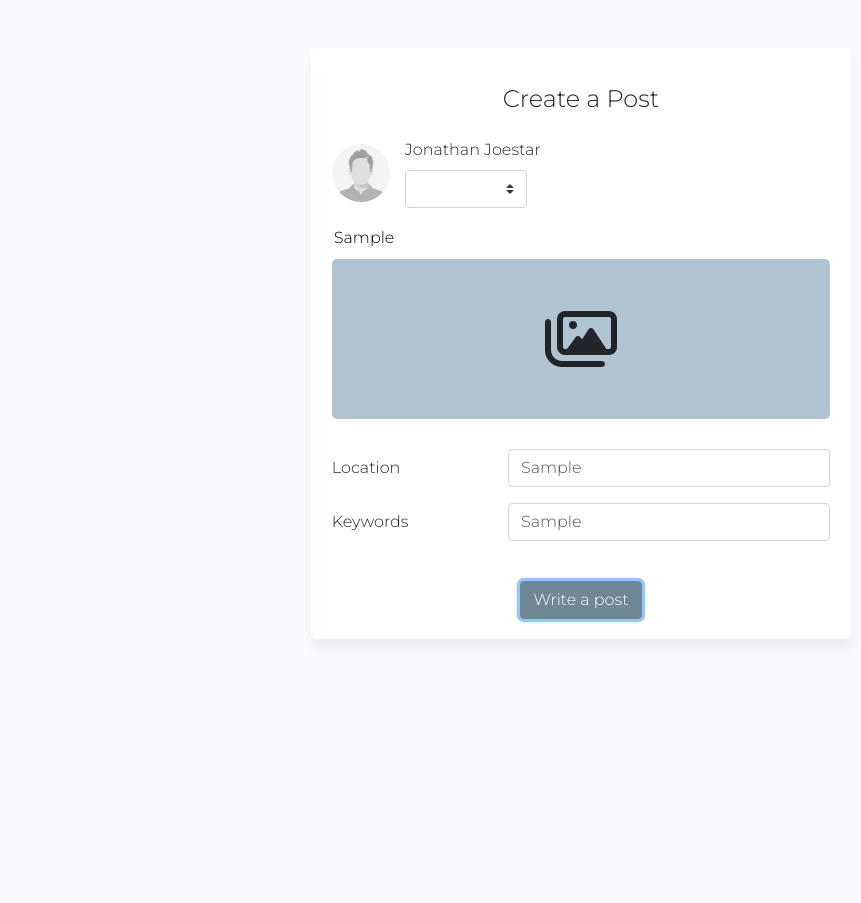
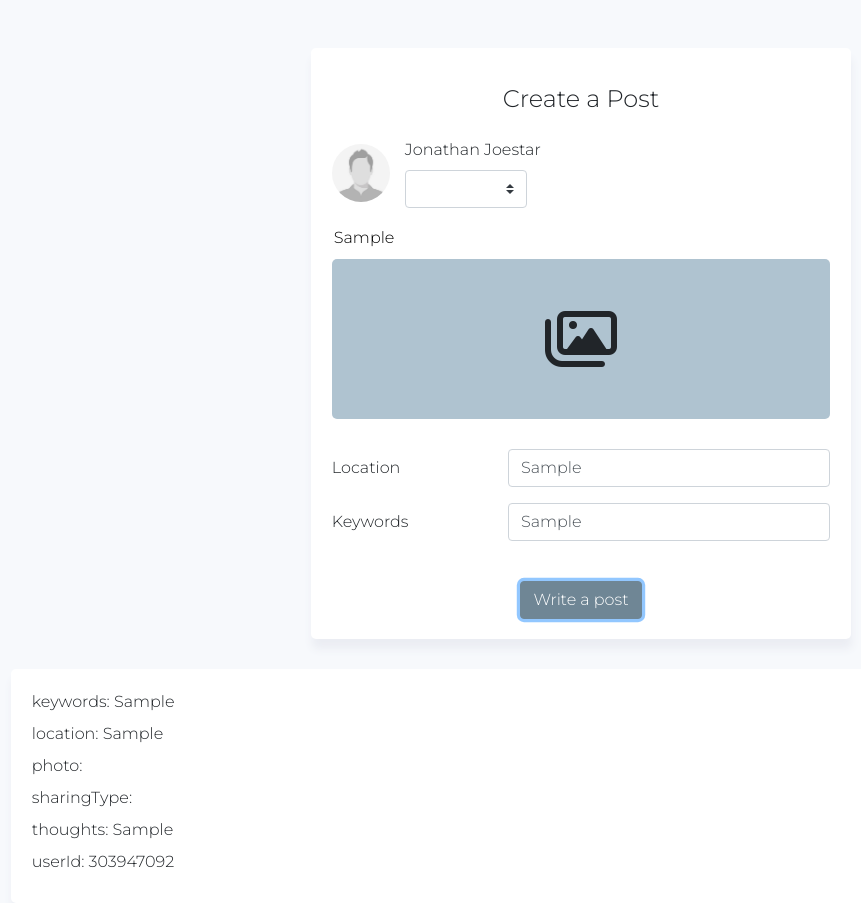
Before and after one commit to Cyangen/lifebonderTest, an Angular app: page / in a window 1280 px wide. Both pictures are taken after typing "Sample", "Sample", "Sample" into the empty fields and a click on the button "Write a post". Shown: the whole page, without its empty margins (59-920 px from the left). Before the commit the page ends 800 px from the top, so only its background shows below. Built offline with nearby package versions, Linux system fonts and the light colour scheme.

Commit message:
display data

```diff
--- a/src/app/app.component.html
+++ b/src/app/app.component.html
@@ -33,7 +33,7 @@
         <!--text input-->
         <div class="row">
           <div class="col-12">
-            <textarea ngModel class="form__thoughts-input" type="text" name="thoughts-input" id="thoughts-input" rows="1" cols="50" placeholder="Jonathan, what are you thinking?"></textarea>
+            <textarea ngModel class="form__thoughts-input" type="text" name="thoughts" id="thoughts-input" rows="1" cols="50" placeholder="Jonathan, what are you thinking?"></textarea>
           </div>
         </div>
 
@@ -43,7 +43,7 @@
             <label for="upload-photo" class="upload-label">
               <i class="far fa-images upload-icon"></i>
             </label>
-            <input ngModel type="file" name="photo" id="upload-photo" accept="image/*" (change)="showPreview($event)" />
+            <input type="file" name="photo" id="upload-photo" accept="image/*" (change)="showPreview($event)" />
           </div>
         </div>
 
@@ -85,5 +85,14 @@
 
       </form>
     </div>
+
+    <div style="overflow: hidden;margin-top: 30px;" *ngIf="formValid" class="col-12 form">
+      <p>keywords: {{ form.value.keywords }}</p>
+      <p>location: {{ form.value.location }}</p>
+      <p>photo: {{ form.value.image }}</p>
+      <p>sharingType: {{ form.value.sharingType }}</p>
+      <p>thoughts: {{ form.value.thoughts }}</p>
+      <p>userId: {{ userId }}</p>
+    </div>
   </div>
 </div>
--- a/src/app/app.component.ts
+++ b/src/app/app.component.ts
@@ -10,6 +10,8 @@ import { AlertService } from './services/alert.service';
 export class AppComponent implements OnInit {
   imageURL: string;
   sharingType = 0;
+  formValid = false;
+  userId = '303947092';
 
   constructor(private alertService: AlertService){}
 
@@ -30,10 +32,12 @@ export class AppComponent implements OnInit {
   onSubmit(form: NgForm){
     console.log(form.value);
 
-    if ( form.valid){
+    if (form.valid){
       this.alertService.setMessage({message: 'Post created successfully!!', type: 'alert-success'});
+      this.formValid = true;
     } else {
       this.alertService.setMessage({message: 'Error! You have to fill all required fields!', type: 'alert-danger'});
+      this.formValid = false;
     }
   }
 
```
